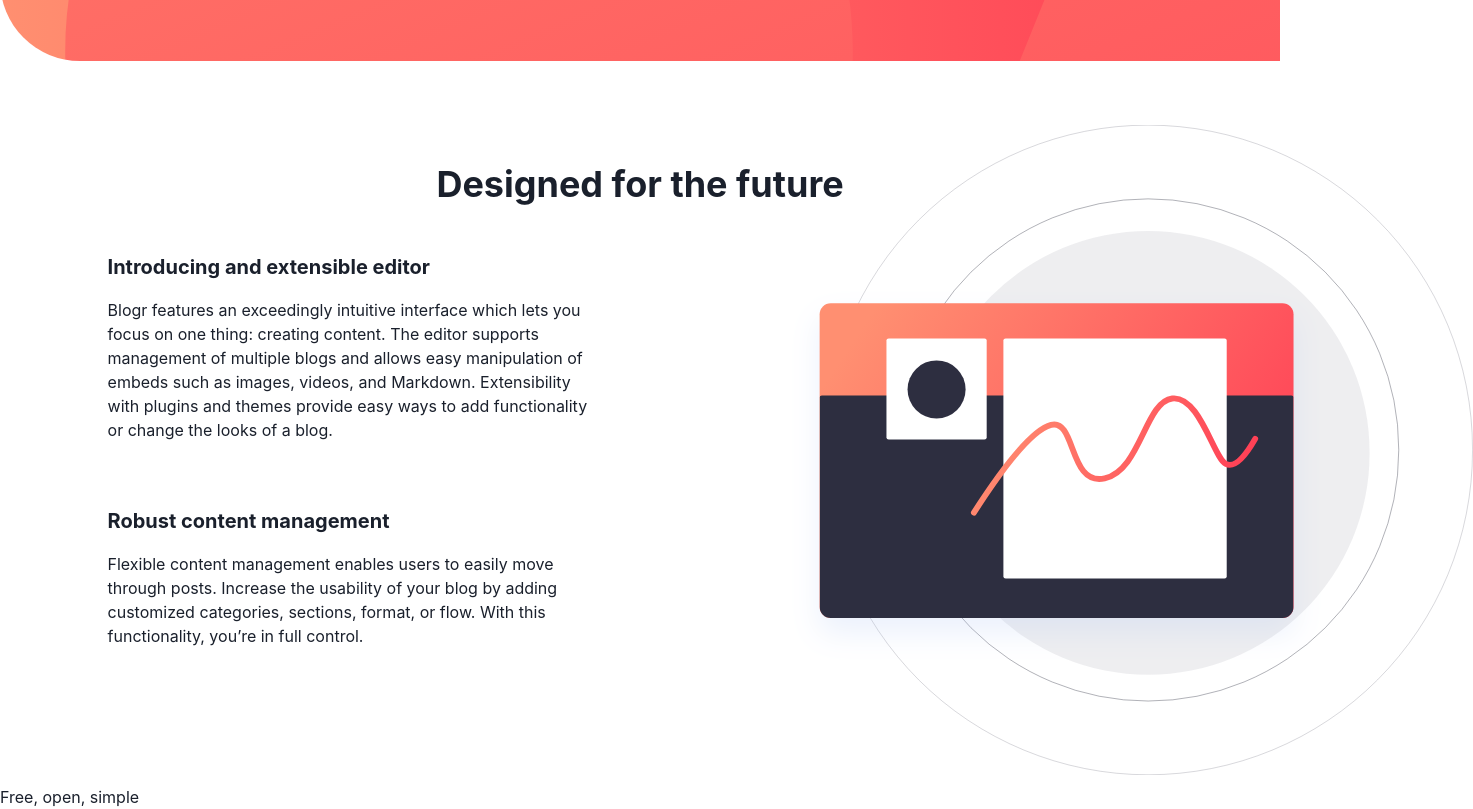
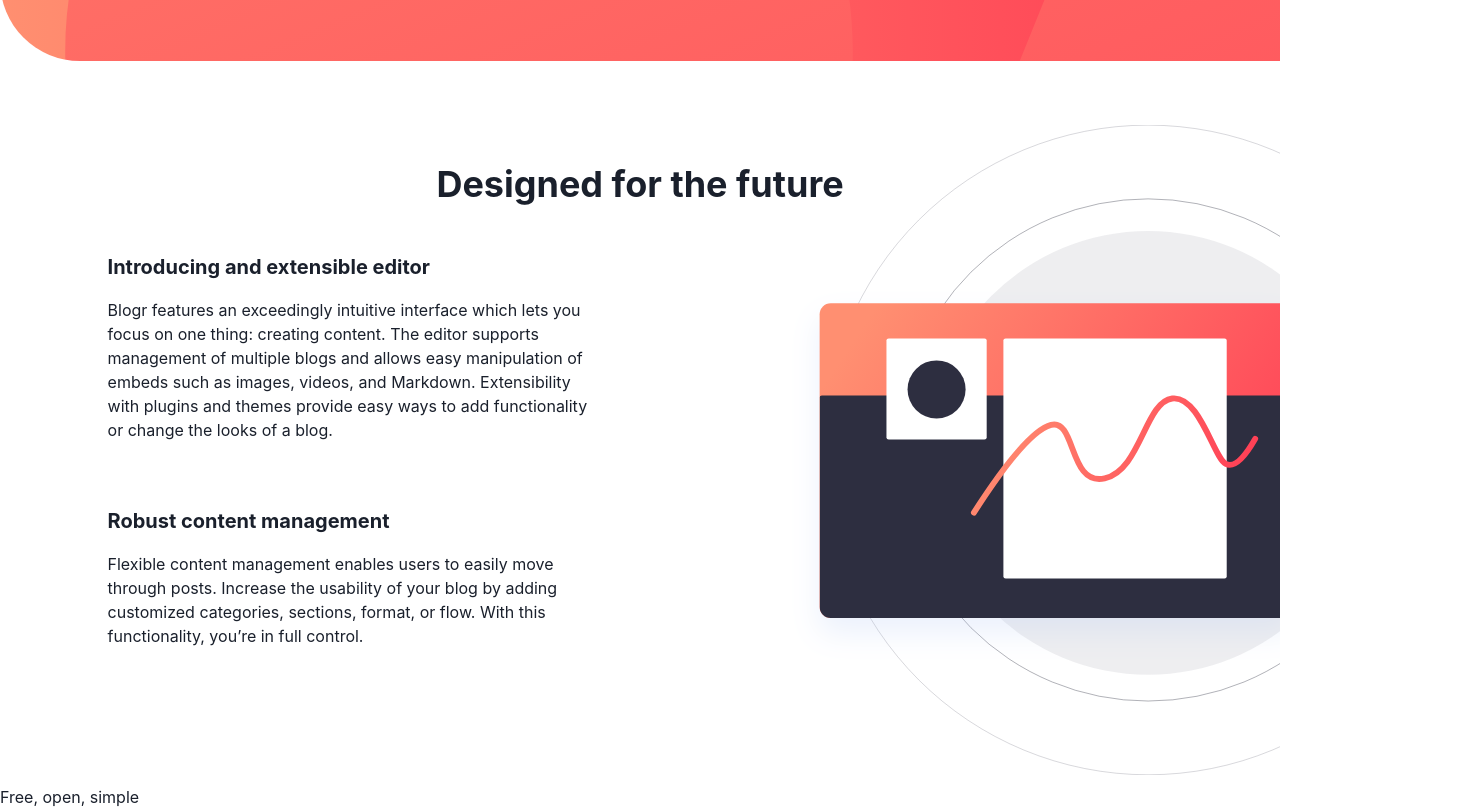
Before and after one commit to WilliamLa59/WebMockups, a React (Create React App) app in the folder blogr-landing-page/: page / in a window 1280 px wide. Shown: the part 420-1229 px from the top of the page, 1473 px wide, since content can reach past the window. Built offline with nearby package versions, Linux system fonts and the light colour scheme.

Commit message:
fixed overflow issue on lead img

```diff
--- a/blogr-landing-page/src/components/Lead/Lead.scss
+++ b/blogr-landing-page/src/components/Lead/Lead.scss
@@ -27,10 +27,10 @@
 }
 
 .lead-img-container {
+  overflow-x: clip;
   img {
     position: relative;
     transform: scale(1.2);
     left: 8.5rem;
-    overflow: hidden;
   }
 }
```
